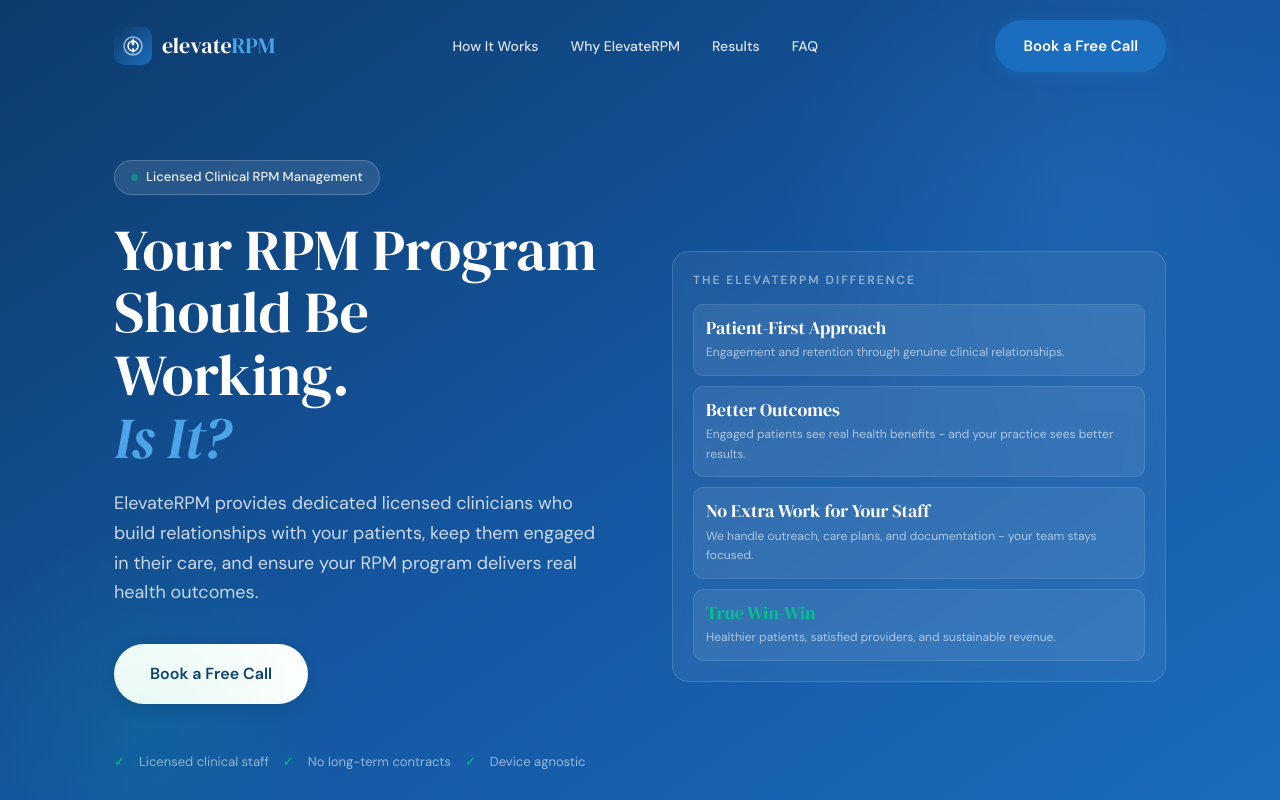
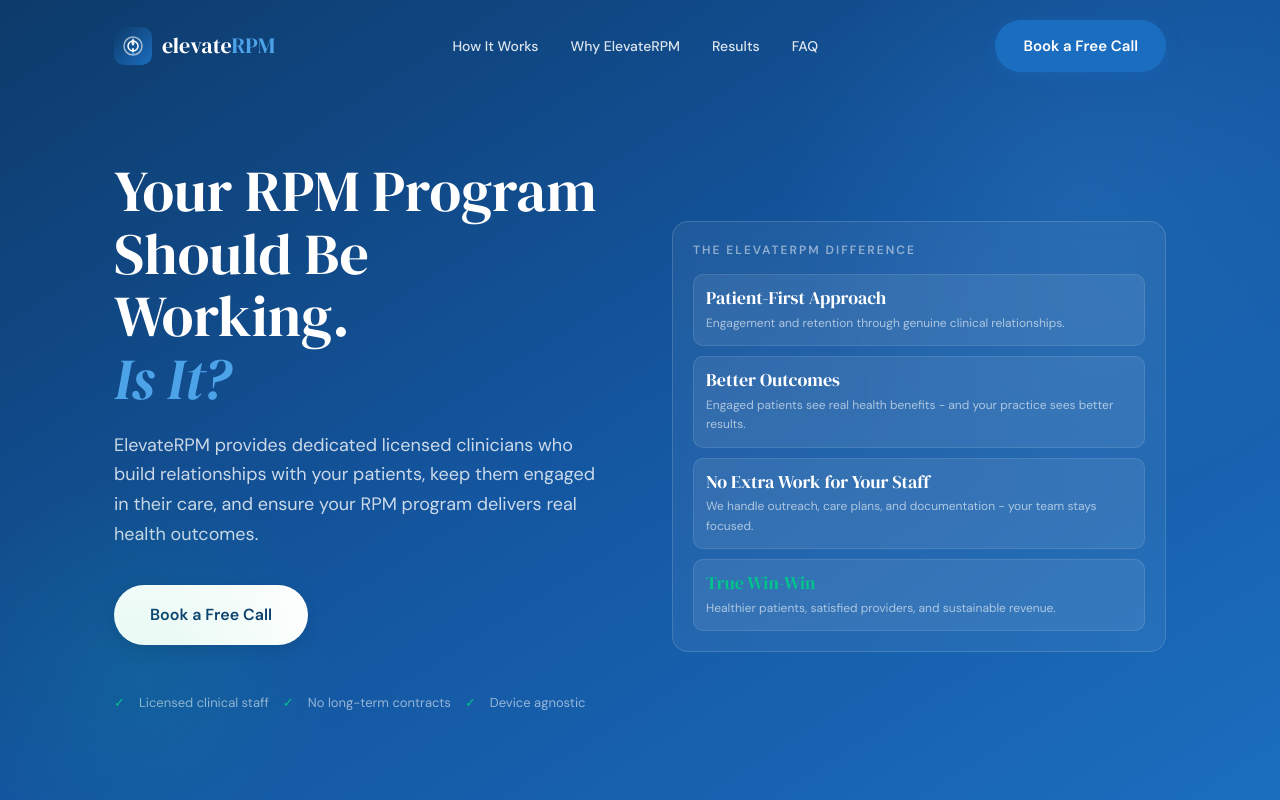
Before and after one commit to jasonhochman23/elevaterpm, a Next.js app: page / in a window 1280 px wide. Shown: the top 800 px of the page. Built offline with nearby package versions, Linux system fonts and the light colour scheme.

Commit message:
Remove Licensed Clinical RPM Management badge from hero

```diff
--- a/src/app/page.tsx
+++ b/src/app/page.tsx
@@ -156,10 +156,6 @@
         <div className="container-custom">
           <div className="grid lg:grid-cols-2 gap-16 items-center">
             <div>
-              <div className="inline-flex items-center gap-2 bg-white/10 border border-white/20 rounded-full px-4 py-1.5 text-[13px] font-medium text-white/90 mb-6">
-                <span className="w-[7px] h-[7px] bg-green rounded-full animate-pulse-dot"></span>
-                Licensed Clinical RPM Management
-              </div>
               <h1 className="font-serif text-[clamp(36px,5vw,58px)] leading-[1.08] text-white mb-5">
                 Your RPM Program Should Be Working.<br/>
                 <em className="text-blue-light">Is It?</em>
```
